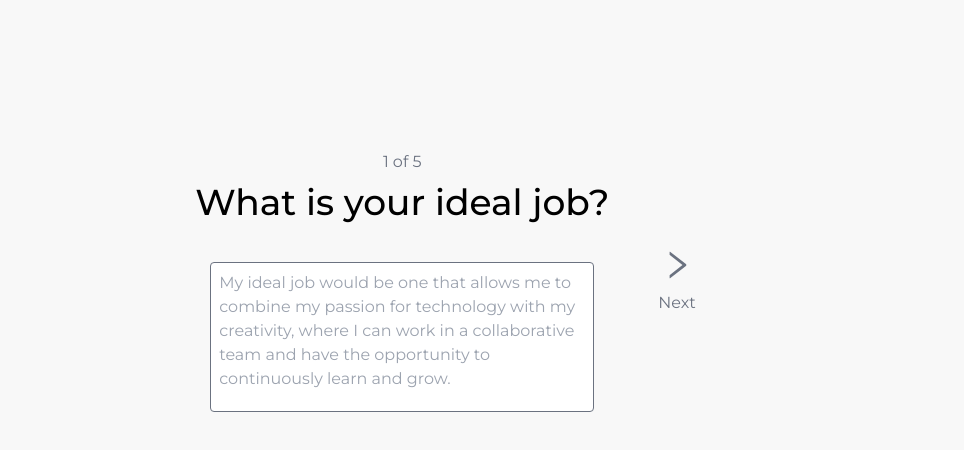
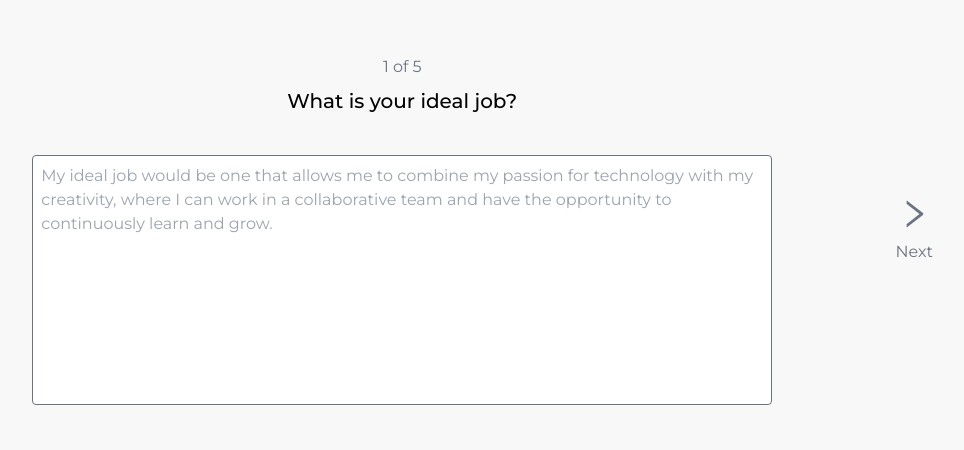
Before and after one commit to Waxer59/JobReady, a React (Vite) app: page /questionaire in a window 1280 px wide. Shown: the part 170-620 px from the top of the page, without its empty margins (219-1183 px from the left). Built offline with nearby package versions, Linux system fonts and the light colour scheme; the HTML template or start-up script is replaced by a standard one.

Commit message:
add loading component

```diff
--- a/index.html
+++ b/index.html
@@ -28,7 +28,7 @@
   </head>
 
   <body class="max-w-[1440px] w-4/5 mx-auto">
-    <div id="root" class="w-full h-full"></div>
+    <div id="root"></div>
     <script type="module" src="/src/main.tsx"></script>
   </body>
 </html>
--- a/package.json
+++ b/package.json
@@ -18,6 +18,7 @@
     "react-icons": "^4.8.0",
     "react-rough-notation": "^1.0.3",
     "react-router-dom": "^6.11.2",
+    "react-spinners": "^0.13.8",
     "sonner": "^0.4.0"
   },
   "devDependencies": {
--- /dev/null
+++ b/src/components/Loading.tsx
@@ -0,0 +1,12 @@
+import { RingLoader } from 'react-spinners'
+
+export default function Loading() {
+  return (
+    <div className="flex flex-col items-center justify-center w-full h-full gap-4">
+      <RingLoader color="#c9c9c9" />
+      <span className="text-gray-500 max-w-[15ch] text-center">
+        We are looking for the best jobs
+      </span>
+    </div>
+  )
+}
--- a/src/components/Transitions.tsx
+++ b/src/components/Transitions.tsx
@@ -36,3 +36,21 @@ export function ScaleOnHover({
     </motion.div>
   )
 }
+
+export function FadeIn({
+  children,
+  className = ''
+}: {
+  children: React.ReactNode
+  className?: string
+}) {
+  return (
+    <motion.div
+      initial={{ opacity: 0 }}
+      animate={{ opacity: 1 }}
+      transition={{ duration: 0.3 }}
+      className={className}>
+      {children}
+    </motion.div>
+  )
+}
--- a/src/index.css
+++ b/src/index.css
@@ -9,4 +9,11 @@
   body {
     background-color: #f8f8f8;
   }
+
+  html,
+  body,
+  #root {
+    width: 100%;
+    height: 100%;
+  }
 }
--- a/src/jobReady/components/questionaire/QuestionaireQuestion.tsx
+++ b/src/jobReady/components/questionaire/QuestionaireQuestion.tsx
@@ -45,7 +45,7 @@ export default function QuestionaireQuestion() {
   }
 
   return (
-    <div className="mt-80 flex items-center justify-center relative">
+    <div className="flex items-center justify-center relative h-full">
       {questionNumber > 0 && (
         <ScaleOnHover>
           <button
@@ -57,17 +57,17 @@ export default function QuestionaireQuestion() {
         </ScaleOnHover>
       )}
 
-      <div className="flex flex-col items-center justify-center gap-10 w-1/2">
+      <div className="flex flex-col items-center justify-center gap-10 w-full">
         <div className="flex flex-col items-center justify-center gap-2">
           <span className="text-gray-500">
             {questionNumber + 1} of {QUESTIONS.length}
           </span>
-          <h3 className="text-center text-4xl font-medium">
+          <h3 className="text-center text-sm sm:text-xl font-medium max-w-lg">
             {QUESTIONS[questionNumber]?.question}
           </h3>
         </div>
         <textarea
-          className="border-[1px] border-gray-500 rounded focus:outline-none p-2 w-3/4 min-h-[150px] resize-none"
+          className="border-[1px] border-gray-500 rounded focus:outline-none p-2 w-3/4 min-h-[250px] resize-none"
           placeholder={QUESTIONS[questionNumber]?.exampleAnswer}
           value={currentAnswer}
           onChange={(e) => {
--- /dev/null
+++ b/src/jobReady/pages/JobsPage.tsx
@@ -0,0 +1,3 @@
+export default function JobsPage() {
+  return <div>JobsPage</div>
+}
--- a/src/jobReady/pages/QuestionairePage.tsx
+++ b/src/jobReady/pages/QuestionairePage.tsx
@@ -1,5 +1,10 @@
+import { FadeIn } from '../../components/Transitions'
 import QuestionaireQuestion from '../components/questionaire/QuestionaireQuestion'
 
 export default function QuestionairePage() {
-  return <QuestionaireQuestion />
+  return (
+    <FadeIn className="h-full">
+      <QuestionaireQuestion />
+    </FadeIn>
+  )
 }
```
Also changed, not shown: 1 other file (tests, documents, lock files or other folders).
